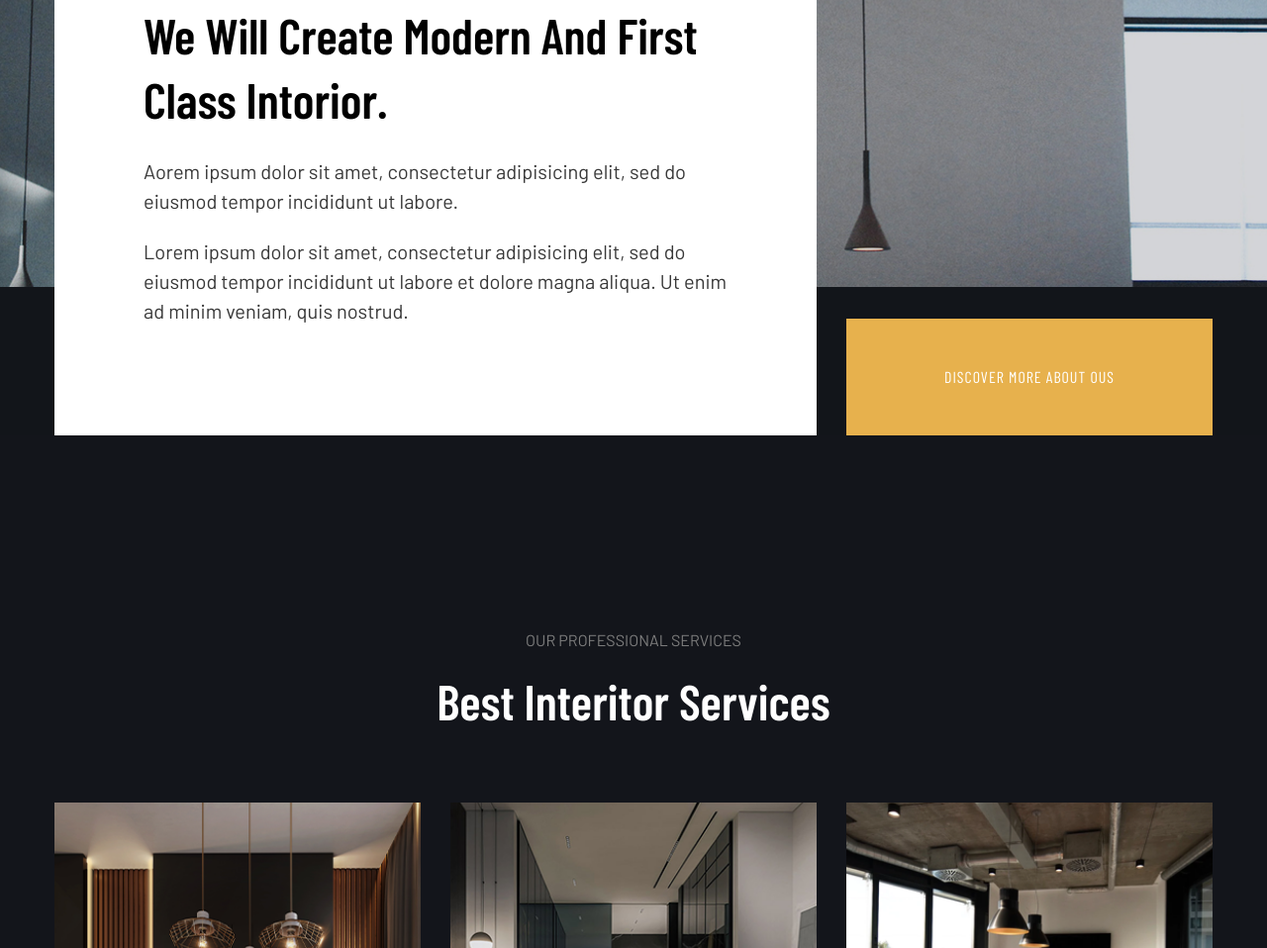
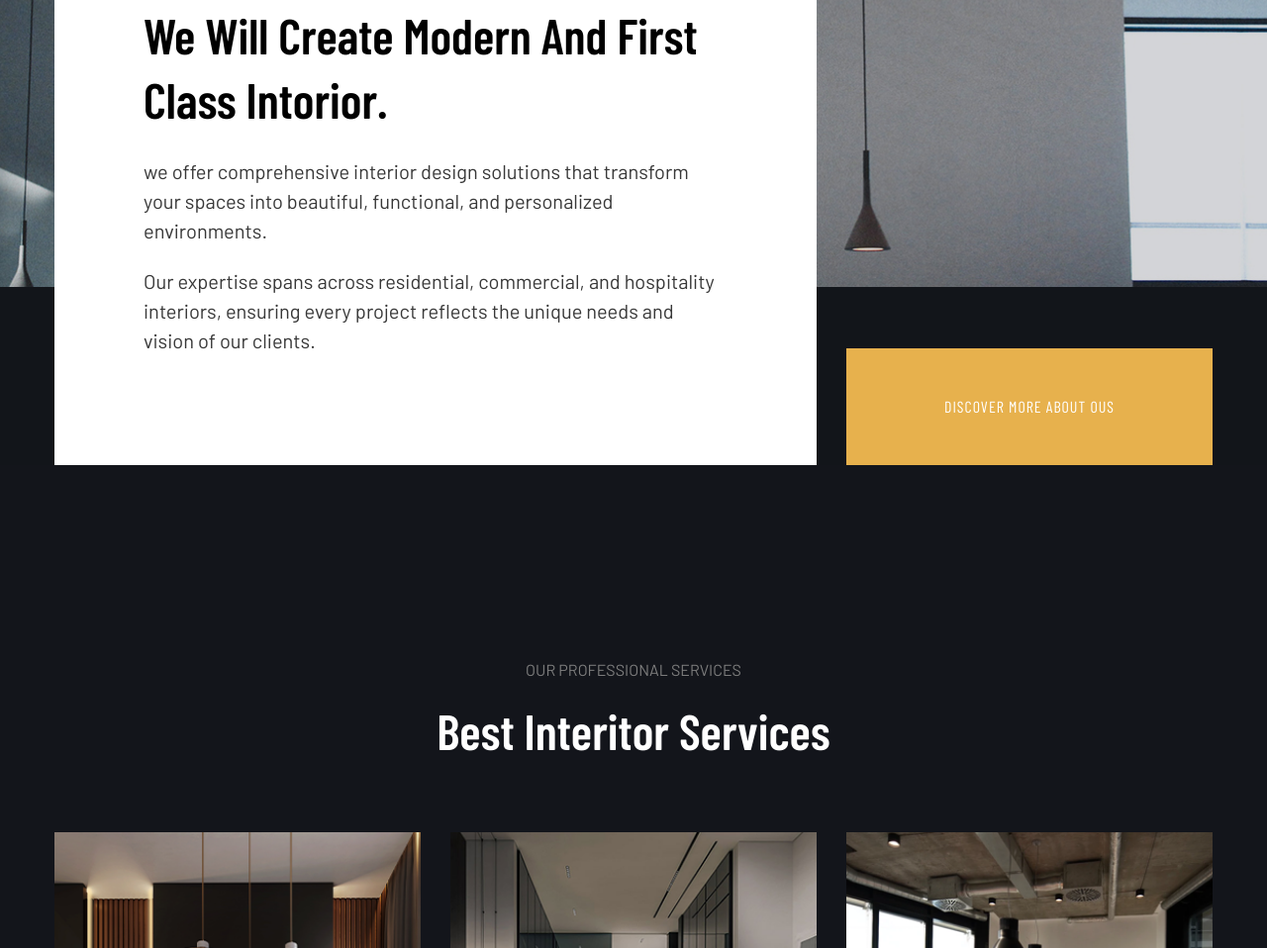
Before and after one commit to arziticket/architecture, a plain HTML site: page index.html in a window 1280 px wide. Shown: the part 1985-2943 px from the top of the page at 99% size. Drawn offline with nearby package versions, Linux system fonts and the light colour scheme; a web font is replaced by a local one.

Commit message:
Update index.html

```diff
--- a/index.html
+++ b/index.html
@@ -157,8 +157,8 @@
                         <div class="section-tittle profession-details">
                             <span>Our Professional Services</span>
                             <h2>We will create modern and first class intorior.</h2>
-                            <p>Aorem ipsum dolor sit amet, consectetur adipisicing elit, sed do eiusmod tempor incididunt ut labore.</p>
-                            <p>Lorem ipsum dolor sit amet, consectetur adipisicing elit, sed do eiusmod tempor incididunt ut labore et dolore magna aliqua. Ut enim ad minim veniam, quis nostrud.</p>
+                            <p>we offer comprehensive interior design solutions that transform your spaces into beautiful, functional, and personalized environments.</p>
+                            <p>Our expertise spans across residential, commercial, and hospitality interiors, ensuring every project reflects the unique needs and vision of our clients.</p>
                         </div>
                 </div>
                 <div class="col-lg-4 col-md-6">
```
